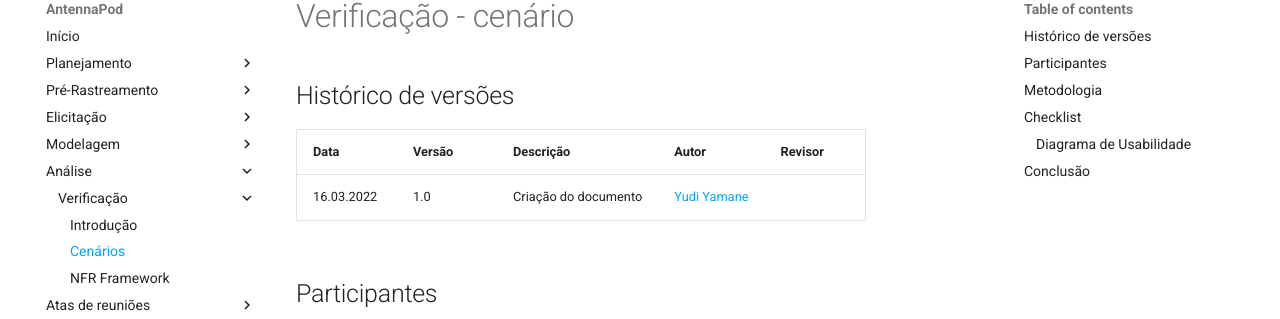
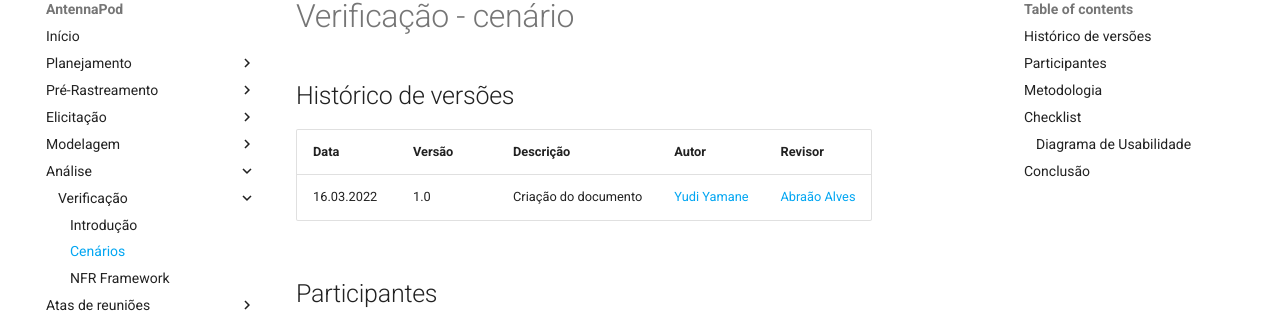
Before and after one commit to Requisitos-de-Software/2021.2-AntennaPod, an MkDocs documentation site: the page built from docs/analise/verificacao/cenarios.md, in a window 1280 px wide and 900 px high. Shown: the part 102-421 px from the top of the window. Built offline with MkDocs 1.6.1 and Material for MkDocs 9.7.7, drawn with Linux system fonts in a browser that asks for light colours; comment, search, counter and statistics services are not loaded.

Commit message:
:repeat:(#60): Adicionado revisador para o artefato

```diff
--- a/docs/analise/verificacao/cenarios.md
+++ b/docs/analise/verificacao/cenarios.md
@@ -1,9 +1,9 @@
 # Verificação - cenário
 
 ## Histórico de versões
-| Data       | Versão | Descrição            | Autor                                       | Revisor |
-| ---------- | ------ | -------------------- | ------------------------------------------- | ------- |
-| 16.03.2022 | 1.0    | Criação do documento | [Yudi Yamane](https://github.com/yudi-azvd) |         |
+| Data       | Versão | Descrição            | Autor                                       | Revisor                                       |
+| ---------- | ------ | -------------------- | ------------------------------------------- | --------------------------------------------- |
+| 16.03.2022 | 1.0    | Criação do documento | [Yudi Yamane](https://github.com/yudi-azvd) | [Abraão Alves](https://github.com/Abraao1231) |
 
 ## Participantes
 
```
